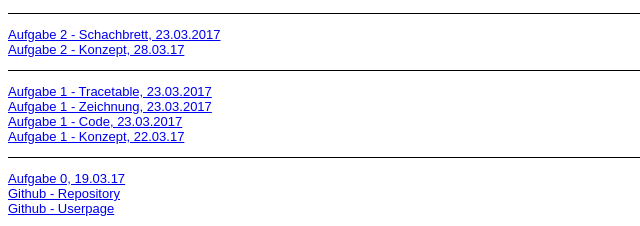
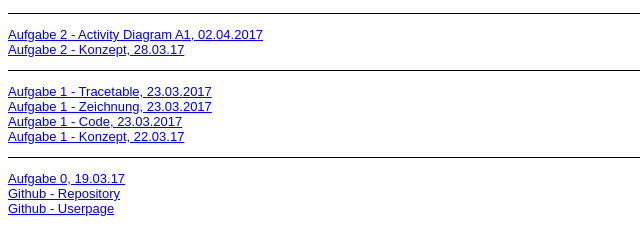
Before and after one commit to hejSalome/EIA2, a plain HTML site: page steckbrief.htm in a window 1280 px wide. Shown: the top 226 px of the page, 0-640 px from the left. Drawn offline with Linux system fonts and the light colour scheme.

Commit message:
Update Steckbrief and A2

```diff
--- a/steckbrief.htm
+++ b/steckbrief.htm
@@ -13,7 +13,7 @@ body {
 </head>
 <body>
 <p style="border-top: 1px solid black"> </p>
-<a href="https://hejSalome.github.io/EIA2/Aufgabe1/Aufgabe1Tracetable.jpeg" target="_blank">Aufgabe 2 - Schachbrett, 23.03.2017</a><br>
+<a href="https://hejSalome.github.io/EIA2/Aufgabe2/Aufgabe2ActivityDiagram.jpeg" target="_blank">Aufgabe 2 - Activity Diagram A1, 02.04.2017</a><br>
 <a href="https://hejSalome.github.io/EIA2/Aufgabe2/Aufgabe2Konzept.jpeg" target="_blank">Aufgabe 2 - Konzept, 28.03.17</a><br>
 <p style="border-top: 1px solid black"> </p>
 <a href="https://hejSalome.github.io/EIA2/Aufgabe1/Aufgabe1Tracetable.jpeg" target="_blank">Aufgabe 1 - Tracetable, 23.03.2017</a><br>
```
Also changed, not shown: Aufgabe2/Schachbrett.js (renamed from Aufgabe2/Aufgabe2Schachbrett.js), Aufgabe2/Schachbrett.ts (renamed from Aufgabe2/Aufgabe2Schachbrett.ts), 2 other files.
